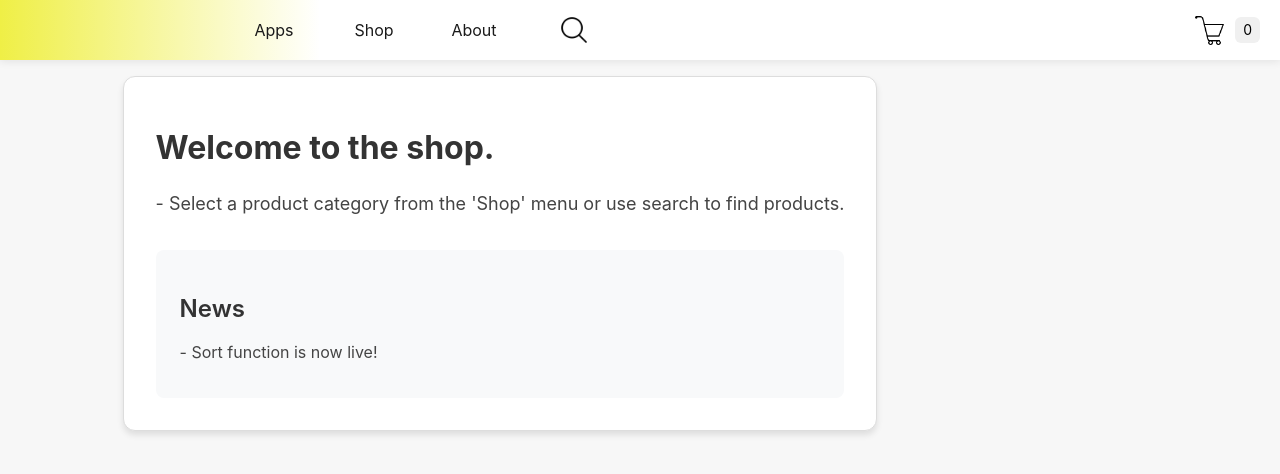
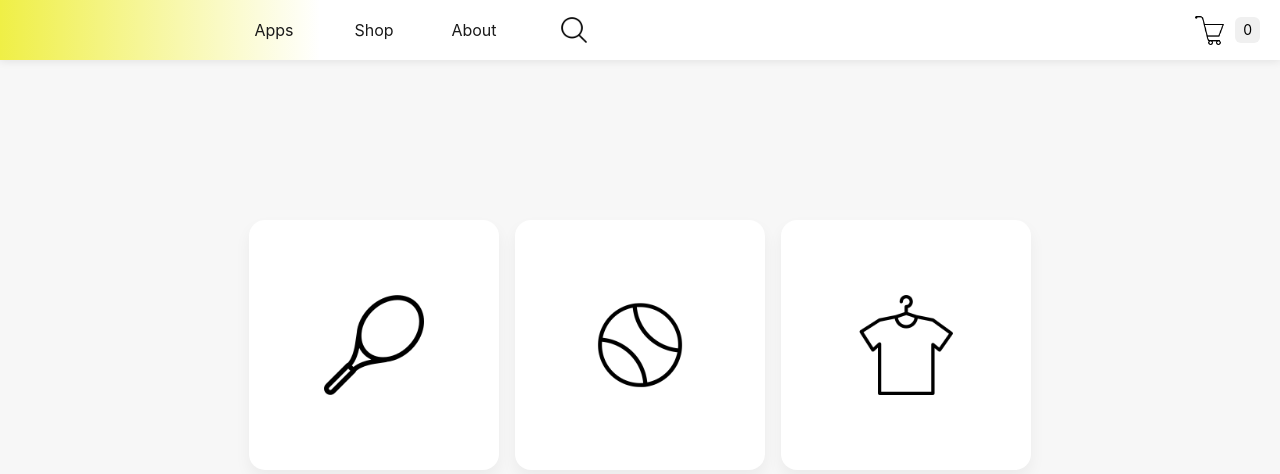
Before and after one commit to Snomaskin/tennis-web-shop, a React (Vite) app: page /shop in a window 1280 px wide. Shown: the top 474 px of the page. Built offline with nearby package versions, Linux system fonts and the light colour scheme.

Commit message:
add shop landing page with category navigation

```diff
--- a/src/components/Shop/Shop.tsx
+++ b/src/components/Shop/Shop.tsx
@@ -4,11 +4,11 @@ import { Product, products, specialPromos, promotions, promoTexts } from "../../
 import { getPromosFromAll, applyPromosToProducts } from "../../utils/promoUtils.ts";
 import { useShop } from "./ShopContext.tsx";
 import { useCart } from "./Cart/CartContext.tsx";
-import { TextPage } from "../TextCard/TextCard";
 import { ProductCard } from "./productCards/ProductCard.tsx";
 import { RenderProducts } from "./RenderProducts/RenderProducts.tsx";
 import { preloadImages } from "../../utils/preloadImages.ts";
 import { PopUp } from "../utilComponents/PopUp/PopUp.tsx";
+import { ShopLandingPage } from "./ShopLandingPage/ShopLandingPage.tsx";
 import "./Shop.css"
 
 
@@ -28,7 +28,9 @@ export const Shop = () => {
         .then(() => setDisplayedProducts(productsInCategory))
         .catch((error) => console.log('Failed to preload menu images: ', error))
       };
-
+      return () => {
+        setDisplayedProducts([]);
+      };
     }, [category, setDisplayedProducts]);
 
 
@@ -45,7 +47,7 @@ export const Shop = () => {
           promoHeader={promoHeader}
           promoText={promoText}
         />
-      : renderLandingShop()
+      : <ShopLandingPage />
     );
 };
 
@@ -64,11 +66,3 @@ const RenderShop = ({ displayedProducts, title, onAddToCart, promotions, promoHe
     <RenderProducts products={displayedProducts} title={title} onAddToCart={onAddToCart} />
   </>
 );
-
-const renderLandingShop = () => (
-    <div className="shop">
-        <TextPage
-        outerText={{title:'Welcome to the shop.', p1:`- Select a product category from the 'Shop' menu or use search to find products.`}}
-        innerText={{title: 'News', p1: '- Sort function is now live!'}} />
-    </div>
-);
--- /dev/null
+++ b/src/components/Shop/ShopLandingPage/ShopLandingPage.css
@@ -0,0 +1,38 @@
+.shop-landing-container {
+margin-top: 20vh;
+}
+
+.shop-landing-container h1 {
+  text-align: center;
+}
+.shop-routes {
+  display: flex;
+  justify-content: center;
+  flex-wrap: wrap;
+  gap: 1rem;
+  margin-top: 2rem;
+  padding: 0 1rem;
+}
+
+.shop-route {
+  display: flex;
+  justify-content: center;
+  flex: 1 1 100px;
+  aspect-ratio: 1/1;
+  max-width: 250px;
+  background-color: var(--tennis-white);
+  border-radius: 1rem;
+  transition: transform ease 0.2s;
+  box-shadow: 0 8px 16px rgba(0, 0, 0, 0.05);
+}
+
+.shop-route:hover {
+  background-color: rgba(255, 255, 0, 0.305);
+  transform: translateY(-5px);
+}
+
+.shop-route-img {
+  width: 40%;
+  height: auto;
+  object-fit:contain;
+}
--- /dev/null
+++ b/src/components/Shop/ShopLandingPage/ShopLandingPage.tsx
@@ -0,0 +1,21 @@
+import { shopItems } from "../../../config/site-navigation";
+import { Link } from "react-router-dom";
+import "./ShopLandingPage.css"
+
+
+export const ShopLandingPage = () => {
+  return (
+    <div className="shop-landing-container">
+      <div className="shop-routes">
+        {shopItems.map((item) => (
+          <Link className="shop-route"
+            key={item.id}
+            to={`/shop/${item.id}`}
+          >
+            <img className="shop-route-img" src={item.img} />
+          </Link>
+        ))}
+      </div>
+    </div>
+  )
+}
--- a/src/config/site-navigation.ts
+++ b/src/config/site-navigation.ts
@@ -9,8 +9,13 @@ export type NavItem = {
     menuId: string;
     menuItems?: { label?:string, id:string, path:string, img?: string }[];
 };
+const shopItems = [
+  { label: 'Racquets', id: 'racquets', path: '/shop', img: tennisRacketImg },
+  { label: 'Balls', id: 'balls', path: '/shop', img: tennisBallImg },
+  { label: 'Apparel', id: 'apparel', path: '/shop', img: apparelImg }
+];
 
-export const navItems: NavItem[] = [
+const navItems: NavItem[] = [
     {
         menuName: 'Apps',
         menuId: 'apps',
@@ -21,14 +26,12 @@ export const navItems: NavItem[] = [
     {
         menuName: 'Shop',
         menuId: 'shop',
-        menuItems: [
-            { label: 'Racquets', id: 'racquets', path: '/shop', img: tennisRacketImg },
-            { label: 'Balls', id: 'balls', path: '/shop', img: tennisBallImg },
-            { label: 'Apparel', id: 'apparel', path: '/shop', img: apparelImg }
-        ],
+        menuItems: shopItems
     },
     {
         menuName: 'About',
         menuId: 'about',
     },
 ];
+
+export { shopItems, navItems }
```
